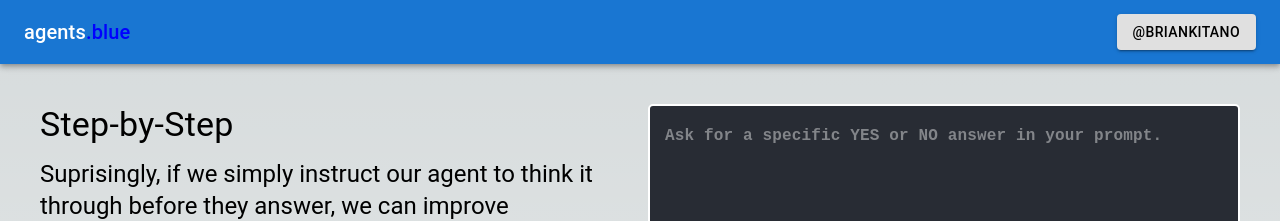
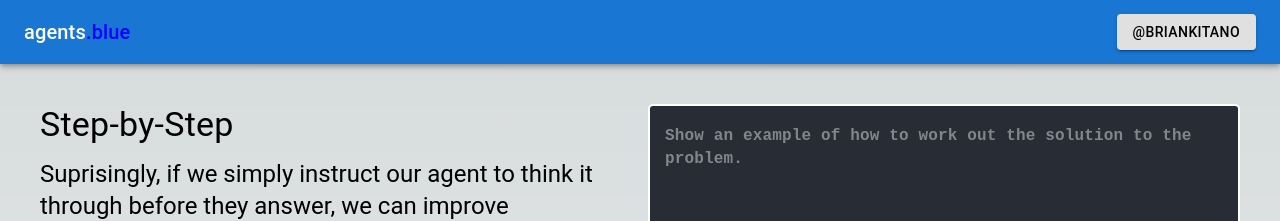
Before and after one commit to bkitano/learn-prompting, a Next.js app: page /step-by-step in a window 1280 px wide. Shown: the top 221 px of the page. Built offline with nearby package versions, Linux system fonts and the light colour scheme.

Commit message:
updating placeholders

```diff
--- a/src/app/few-shot/page.tsx
+++ b/src/app/few-shot/page.tsx
@@ -65,7 +65,7 @@ export default function Page() {
         <Editor
           {...{
             initialValue: prompt || "",
-            placeholder: `Ask for a specific YES or NO answer in your prompt.`,
+            placeholder: `Give an example for what the response should look like.`,
             onPromptChange: (value: string) => {
               setPrompt(value);
             },
--- a/src/app/output-formatting/page.tsx
+++ b/src/app/output-formatting/page.tsx
@@ -68,7 +68,7 @@ export default function Page() {
         <Editor
           {...{
             initialValue: prompt || "",
-            placeholder: `Ask for a specific YES or NO answer in your prompt.`,
+            placeholder: `Provide instructions on how to format your responses.`,
             onPromptChange: (value: string) => {
               setPrompt(value);
             },
--- a/src/app/step-by-step/page.tsx
+++ b/src/app/step-by-step/page.tsx
@@ -68,7 +68,7 @@ export default function Page() {
         <Editor
           {...{
             initialValue: prompt || "",
-            placeholder: `Ask for a specific YES or NO answer in your prompt.`,
+            placeholder: `Show an example of how to work out the solution to the problem.`,
             onPromptChange: (value: string) => {
               setPrompt(value);
             },
```
